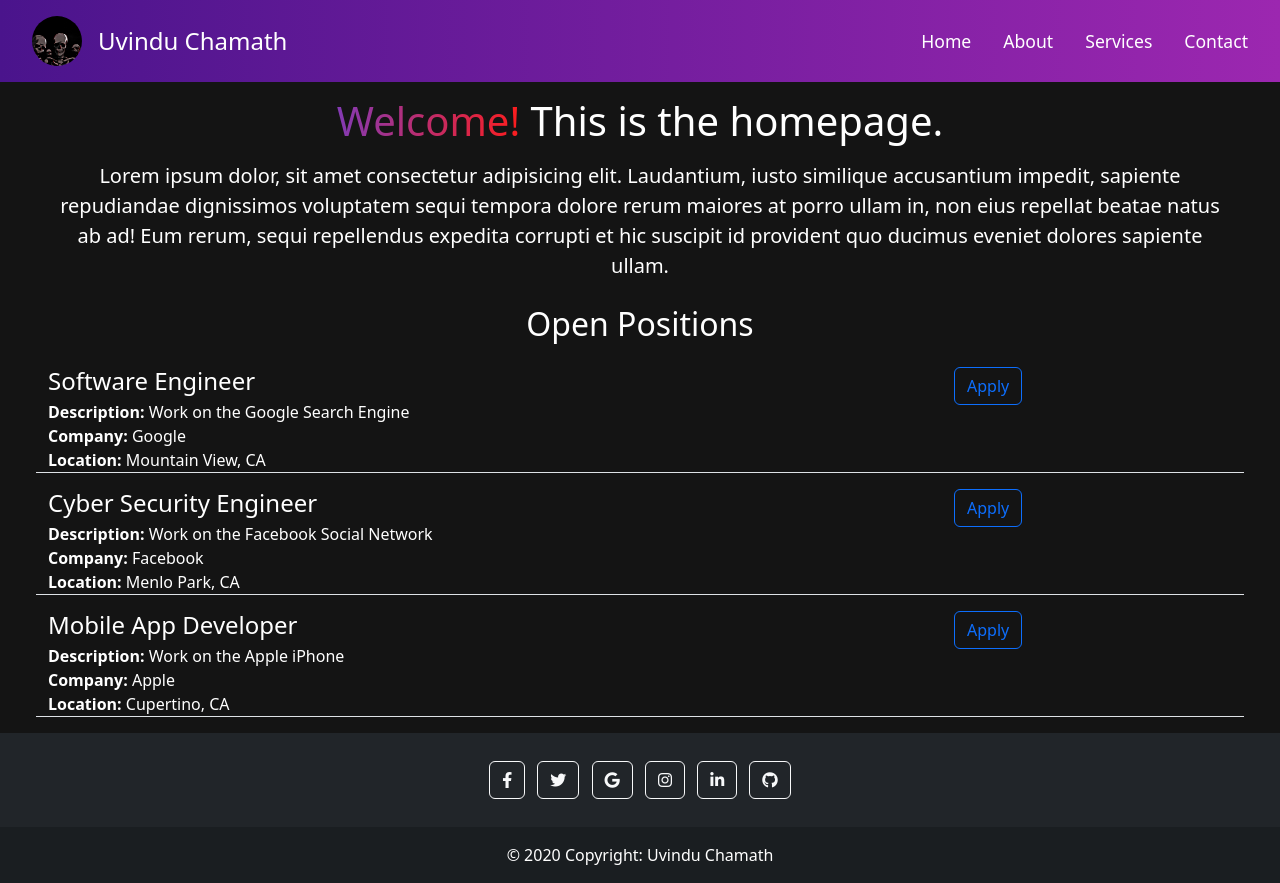
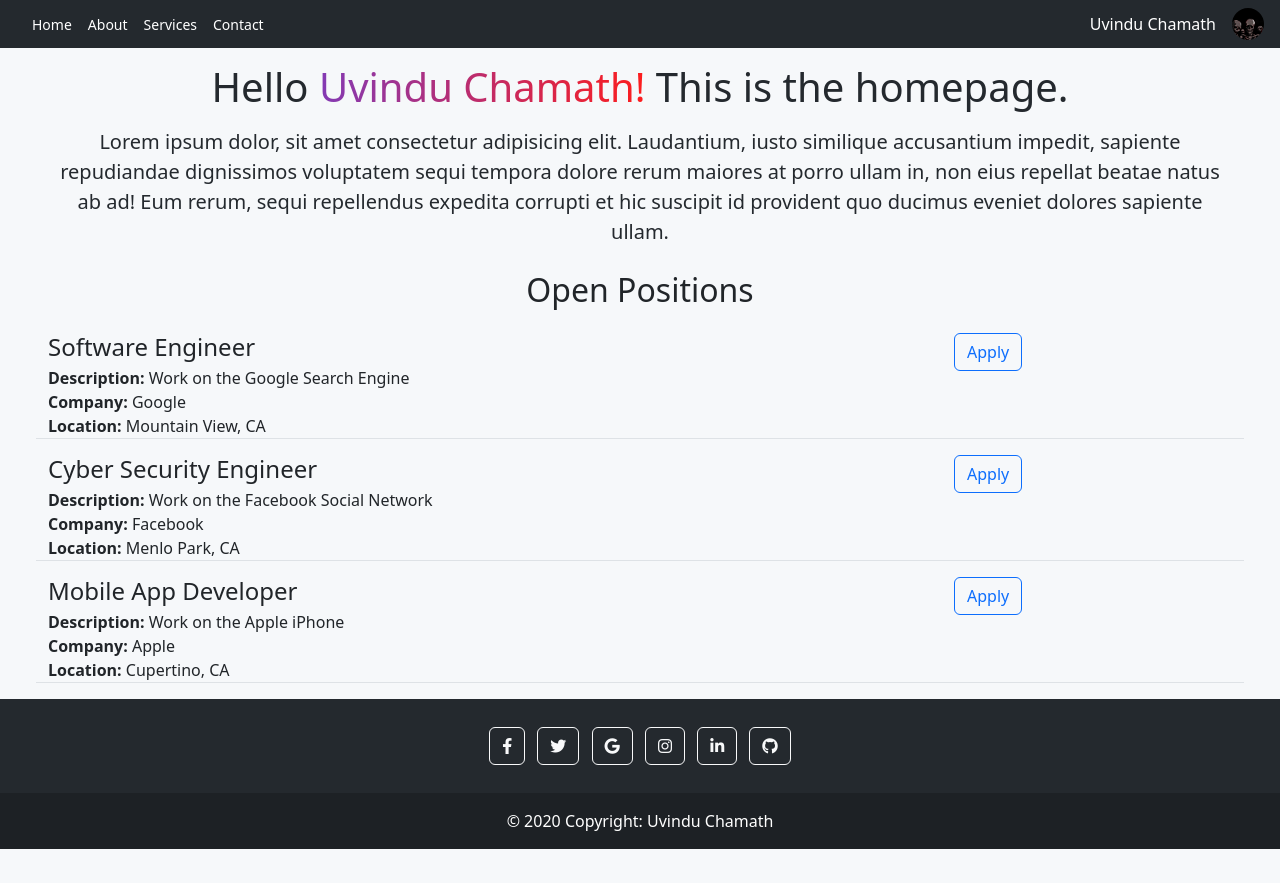
Before and after one commit to Uvindu-Chamath/my-website, a Flask app: page / in a window 1280 px wide. After the commit the page ends 849 px from the top, so only its background shows below. Run offline with Flask 3, Linux system fonts and the light colour scheme.

Commit message:
customized the website and added custom username.

```diff
--- a/app.py
+++ b/app.py
@@ -26,10 +26,11 @@
         'description': 'Work on the Apple iPhone'
     }
 ]
+username = 'Uvindu Chamath'
 
 @app.route('/')
 def home():
-    return render_template('home.html', jobs=JOBS)
+    return render_template('home.html', jobs=JOBS, username=username)
 
 @app.route('/api/jobs')
 def list_jobs():
--- a/templates/footer.html
+++ b/templates/footer.html
@@ -19,7 +19,7 @@
     <!-- Remove the container if you want to extend the Footer to full width. -->
     <!-- <div class="container my-5"> -->
 
-    <footer class="bg-dark text-center text-white" style="left: 0; bottom: 0; width: 100%;">
+    <footer class="text-center text-white" style="background-color: #24292e; left: 0; bottom: 0; width: 100%;">
     <!-- Grid container -->
     <div class="container p-4 pb-0">
       <!-- Section: Social media -->
@@ -59,7 +59,7 @@
     <!-- Grid container -->
 
     <!-- Copyright -->
-    <div class="text-center p-3" style="background-color: rgba(0, 0, 0, 0.2);">
+    <div class="text-center p-3" style="background-color: rgba(0, 0, 0, 0.2); color: white;">
       © 2020 Copyright: Uvindu Chamath
     </div>
     <!-- Copyright -->
--- a/templates/home.html
+++ b/templates/home.html
@@ -13,23 +13,31 @@
         }
 
         body {
-            background-color: rgb(20, 20, 20);
+            background-color: #f6f8fa;
             display: flex;
             flex-direction: column;
             min-height: 100vh;
         }
 
         .welcome span {
-            background: linear-gradient(90deg, rgba(131,58,180,1) 0%, rgba(253,29,29,1) 100%); /* New gradient color */
+            background: linear-gradient(90deg, rgba(131,58,180,1) 0%, rgba(253,29,29,1) 100%);
             -webkit-background-clip: text;
             background-clip: text;
             color: transparent;
         }
 
         .welcome {
-            color: white;
+            color: #24292e;
             padding-top: 15px;
             text-align: center;
+        }
+
+        .lead {
+            color: #24292e;
+        }
+
+        .text-white {
+            color: #24292e !important;
         }
 
     </style>
@@ -37,13 +45,13 @@
 <body>
     {% include 'nav.html' %}
 
-    <h1 class="welcome"><span>Welcome!</span> This is the homepage.</h1>
-    <p class="lead text-white pt-2 ms-5 me-5 text-center">
+    <h1 class="welcome">Hello <span>{{username}}!</span> This is the homepage.</h1>
+    <p class="lead pt-2 ms-5 me-5 text-center">
         Lorem ipsum dolor, sit amet consectetur adipisicing elit. Laudantium, iusto similique accusantium impedit, sapiente repudiandae dignissimos voluptatem sequi tempora dolore rerum maiores at porro ullam in, non eius repellat beatae natus ab ad! Eum rerum, sequi repellendus expedita corrupti et hic suscipit id provident quo ducimus eveniet dolores sapiente ullam.
     </p>
 
-    <h2 class="text-white text-center pt-2 pb-3">Open Positions</h2>
-    <div class="text-white ms-5 me-5">
+    <h2 class="text-center pt-2 pb-3">Open Positions</h2>
+    <div class="ms-5 me-5">
         {% for job in jobs %}
             {% include 'jobs.html' %}
         {% endfor %}
--- a/templates/jobs.html
+++ b/templates/jobs.html
@@ -14,6 +14,6 @@
         </div>
     </div>
     <div class="col-3">
-        <button type="button" class="btn btn-outline-primary">Apply</button>
+        <a href="mailto:uvinduchamath@gmail.com?subject=Application%20for%20{{job['title'] | urlencode}}" class="btn btn-outline-primary">Apply</a>
     </div>
 </div>
--- a/templates/nav.html
+++ b/templates/nav.html
@@ -8,24 +8,10 @@
             display: flex;
             justify-content: space-between;
             align-items: center;
-            padding: 1rem 2rem;
-            background: linear-gradient(90deg, rgba(131,58,180,1) 0%, rgba(74,20,140,1) 0%, rgba(156,39,176,1) 100%);
+            padding: 0.5rem 1rem;
+            background: #24292e;
             color: white;
             position: relative;
-        }
-
-        .logo {
-            height: 50px;
-            border-radius: 50%;
-            margin-right: 1rem;
-            cursor: pointer;
-        }
-
-        .name {
-            margin: 0;
-            font-size: 1.5rem;
-            flex-grow: 1;
-            color: white;
         }
 
         .nav-links {
@@ -33,22 +19,34 @@
             list-style: none;
             margin: 0;
             padding: 0;
+            flex-grow: 1;
         }
 
         .nav-links li {
-            margin-left: 2rem;
+            margin-left: 1rem;
         }
 
         .nav-links a {
             color: white;
             text-decoration: none;
-            font-size: 1.1rem;
-            transition: color 0.3s ease, transform 0.3s ease;
+            font-size: 0.875rem;
+            transition: color 0.3s ease;
         }
 
         .nav-links a:hover {
-            color: #F50057;
-            transform: scale(1.1);
+            color: #0366d6;
+        }
+
+        .profile {
+            display: flex;
+            align-items: center;
+        }
+
+        .profile img {
+            height: 32px;
+            border-radius: 50%;
+            margin-left: 1rem;
+            cursor: pointer;
         }
 
         .hamburger {
@@ -70,9 +68,9 @@
                 display: none;
                 width: 100%;
                 position: absolute;
-                top: 70px;
+                top: 50px;
                 left: 0;
-                background-color: #333;
+                background-color: #24292e;
                 flex-direction: column;
                 align-items: center;
                 padding: 20px 0;
@@ -94,14 +92,16 @@
 </head>
 <body>
     <nav class="navbar">
-        <img src="static/logo.jpg" alt="logo" class="logo">
-        <h1 class="name">Uvindu Chamath</h1>
         <ul class="nav-links">
             <li><a href="#">Home</a></li>
             <li><a href="#">About</a></li>
             <li><a href="#">Services</a></li>
             <li><a href="#">Contact</a></li>
         </ul>
+        <div class="profile">
+            <span>{{username}}</span>
+            <img src="static/logo.jpg" alt="profile picture" class="profile">
+        </div>
         <div class="hamburger" onclick="toggleMenu()">
             <div></div>
             <div></div>
```
